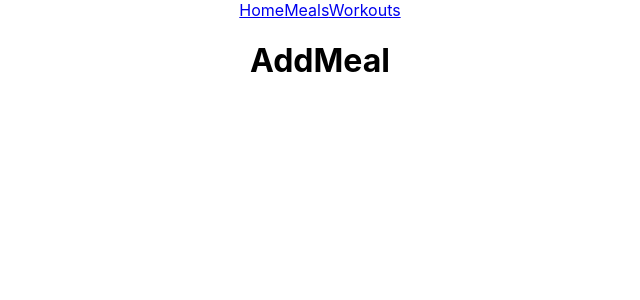
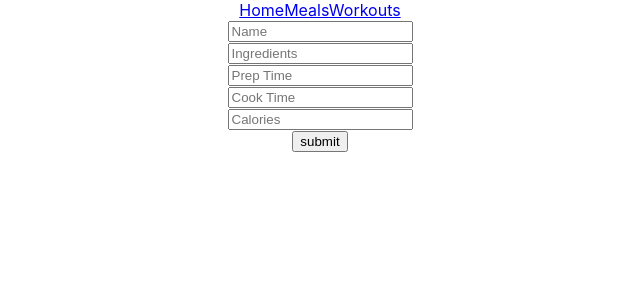
Before and after one commit to charliepsheppard/body-shift, a React (Create React App) app in the folder client/: page /add-meal in a window 1280 px wide. Shown: the top 300 px of the page, without its empty margins (320-960 px from the left). Built offline with nearby package versions, Linux system fonts and the light colour scheme; no server answers.

Commit message:
basic post functionality for meals and workouts

```diff
--- a/client/src/components/AddMeal/AddMeal.js
+++ b/client/src/components/AddMeal/AddMeal.js
@@ -1,9 +1,52 @@
 import React, {Component} from 'react'
+import {Redirect} from 'react-router-dom'
+import axios from 'axios'
 
-const AddMeal = () => {
-    return(
-        <h1>AddMeal</h1>
-    )
+class AddMeal extends Component {
+    constructor() {
+        super()
+        this.state = {
+            name: '',
+            ingredients: '',
+            prep: 0,
+            cooktime: 0,
+            calories: 0
+        }
+    }
+
+    addMeal = async () => {
+        await axios.post('/meals', this.state)
+    }
+
+    handleChange = (e) => {
+        this.setState({
+            [e.target.name]: e.target.value
+        })
+    }
+
+    handleSubmit = (e) => {
+        e.preventDefault()
+        this.addMeal()
+    }
+
+    render() {
+        return(
+            <form onChange={this.handleChange} onSubmit={this.handleSubmit}>
+                <input type="text" name="name" placeholder="Name" />
+                <br />
+                <input type="text" name="ingredients" placeholder="Ingredients" />
+                <br />
+                <input type="number" name="prep" placeholder="Prep Time" />
+                <br />
+                <input type="number" name="cooktime" placeholder="Cook Time" />
+                <br />
+                <input type="number" name="calories" placeholder="Calories" />
+                <br />
+                <input type="submit" value="submit" />
+            </form>
+        )
+    }
+
 }
 
 export default AddMeal
--- a/client/src/components/AddWorkout/AddWorkout.js
+++ b/client/src/components/AddWorkout/AddWorkout.js
@@ -1,9 +1,46 @@
 import React, {Component} from 'react'
+import {Redirect} from 'react-router-dom'
+import axios from 'axios'
 
-const AddWorkout = () => {
-    return(
-        <h1>AddWorkout</h1>
-    )
+class AddWorkout extends Component {
+    constructor() {
+        super()
+        this.state = {
+            activity: '',
+            description: '',
+            duration: 0
+        }
+    }
+
+    addWorkout = async () => {
+        await axios.post('/workouts', this.state)
+    }
+
+    handleChange = (e) => {
+        this.setState({
+            [e.target.name]: e.target.value
+        })
+    }
+
+    handleSubmit = (e) => {
+        e.preventDefault()
+        this.addWorkout()
+    }
+
+    render() {
+        return(
+            <form onChange={this.handleChange} onSubmit={this.handleSubmit}>
+                    <input type="text" name="activity" placeholder="Type" />
+                <br />
+                    <textarea name="description" placeholder="Description" />
+                <br />
+                    <input type="number" name="duration" placeholder="Duration" />
+                <br />
+                <input type="submit" value="Submit" />
+            </form>
+        )
+    }
+
 }
 
 export default AddWorkout
--- a/client/src/components/MealsList/MealsList.js
+++ b/client/src/components/MealsList/MealsList.js
@@ -1,16 +1,19 @@
 import React, {Component} from 'react'
+import {Link} from 'react-router-dom'
 
 const MealsList = (props) => {
     const meals = props.meals.map((meal, key) => {
         return (
             <div key={key}>
                 <h4 key={meal.id}>{meal.name}</h4>
+                <Link to='/add-meal'><button>Edit</button></Link>
             </div>
         )
     })
 
     return(
     <div>
+        <Link to='/add-meal'><button>Add A Meal</button></Link>
         <h1>{meals}</h1>
     </div>
     )
--- a/client/src/components/WorkoutsList/WorkoutsList.js
+++ b/client/src/components/WorkoutsList/WorkoutsList.js
@@ -1,4 +1,5 @@
 import React, {Component} from 'react'
+import {Link} from 'react-router-dom'
 
 const WorkoutsList = (props) => {
     const workouts = props.workouts.map((workout, key) => {
@@ -9,7 +10,10 @@ const WorkoutsList = (props) => {
         )
     })
     return(
-        <h1>{workouts}</h1>
+        <div>
+            <Link to='/add-workout'><button>Add A Workout</button></Link>
+            <h1>{workouts}</h1>
+        </div>
     )
 }
 
```
Also changed, not shown: 2 other files (tests, documents, lock files or other folders).
